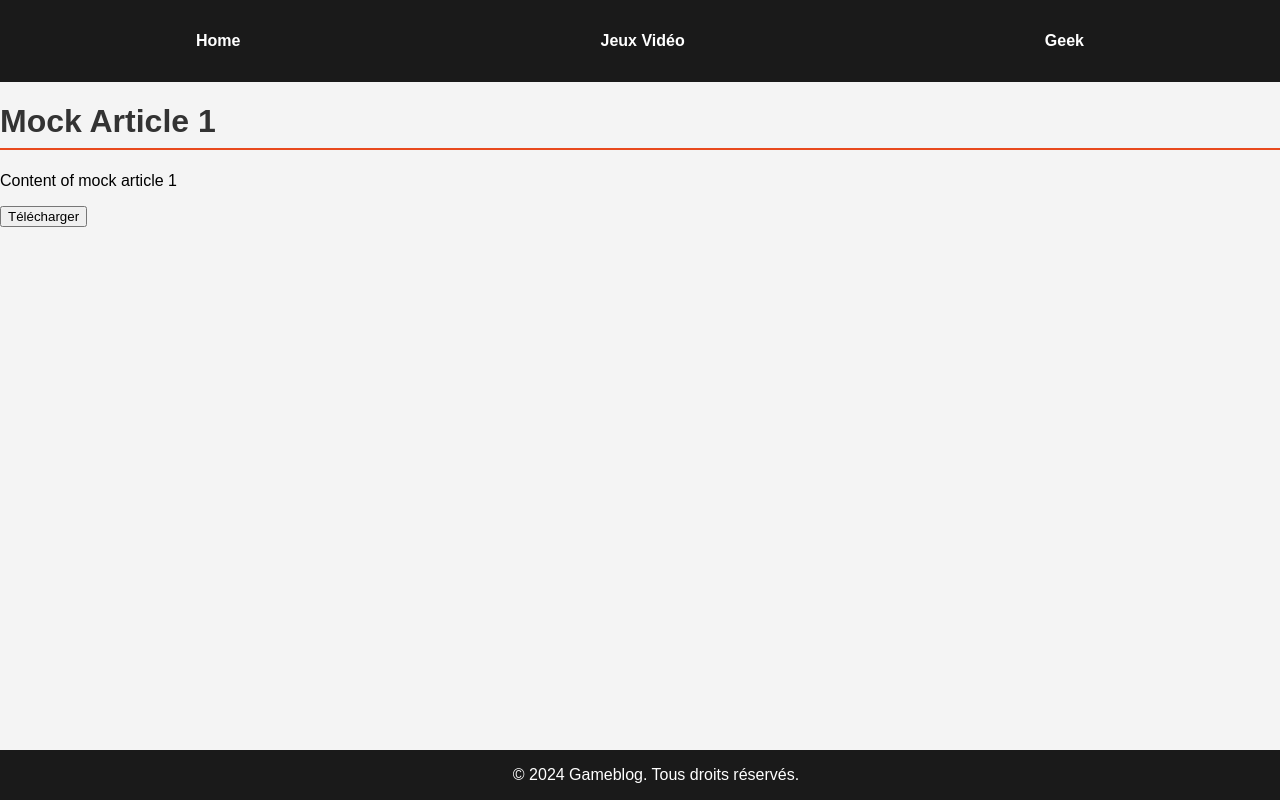
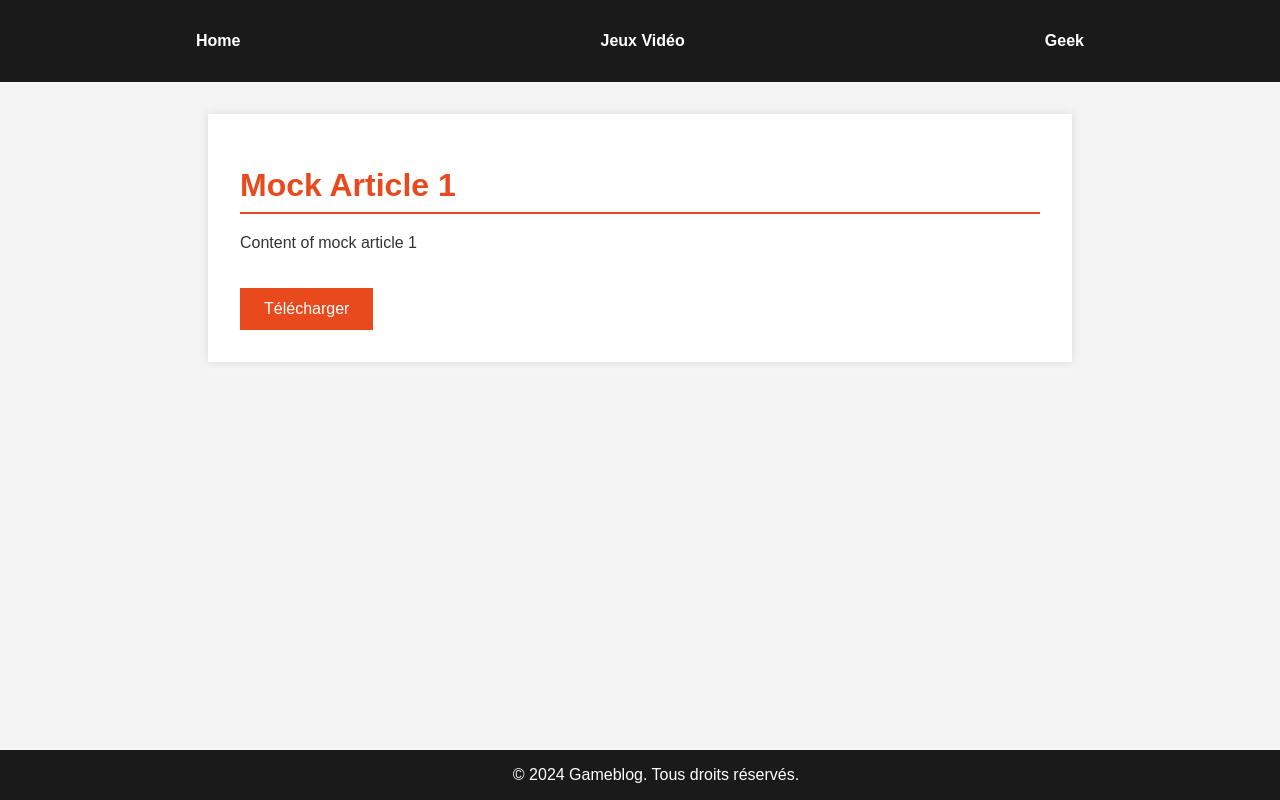
Before and after one commit to TSAELENS/PWA_PE_TO, a React (Create React App) app in the folder gameblog-pwa/: page /article/1 in a window 1280 px wide. Built offline with nearby package versions, Linux system fonts and the light colour scheme.

Commit message:
Visuel article

```diff
--- a/gameblog-pwa/src/index.css
+++ b/gameblog-pwa/src/index.css
@@ -142,3 +142,38 @@ footer p {
   color: #666;
   line-height: 1.4;
 }
+
+.article-page {
+  padding: 2rem;
+  background-color: #fff;
+  max-width: 800px;
+  margin: 2rem auto;
+  box-shadow: 0 0 10px rgba(0, 0, 0, 0.1);
+}
+
+.article-page__title {
+  font-size: 2rem;
+  color: #e8491d;
+  margin-bottom: 1rem;
+}
+
+.article-page__content {
+  font-size: 1rem;
+  color: #333;
+  line-height: 1.6;
+  margin-bottom: 2rem;
+}
+
+.article-page__download-button {
+  background-color: #e8491d;
+  color: #fff;
+  border: none;
+  padding: 0.75rem 1.5rem;
+  font-size: 1rem;
+  cursor: pointer;
+  transition: background-color 0.3s;
+}
+
+.article-page__download-button:hover {
+  background-color: #bf360c;
+}
--- a/gameblog-pwa/src/pages/ArticlePage.tsx
+++ b/gameblog-pwa/src/pages/ArticlePage.tsx
@@ -7,7 +7,6 @@ interface Article {
   content: string;
 }
 
-// Créez des articles factices
 const mockArticles: Article[] = [
   { id: 1, title: 'Mock Article 1', content: 'Content of mock article 1' },
   { id: 2, title: 'Mock Article 2', content: 'Content of mock article 2' },
@@ -38,10 +37,10 @@ const ArticlePage: React.FC = () => {
   if (!article) return <div>Loading...</div>;
 
   return (
-    <div>
-      <h1>{article.title}</h1>
-      <p>{article.content}</p>
-      <button onClick={handleDownload}>Télécharger</button>
+    <div className="article-page">
+      <h1 className="article-page__title">{article.title}</h1>
+      <p className="article-page__content">{article.content}</p>
+      <button className="article-page__download-button" onClick={handleDownload}>Télécharger</button>
     </div>
   );
 }
```
